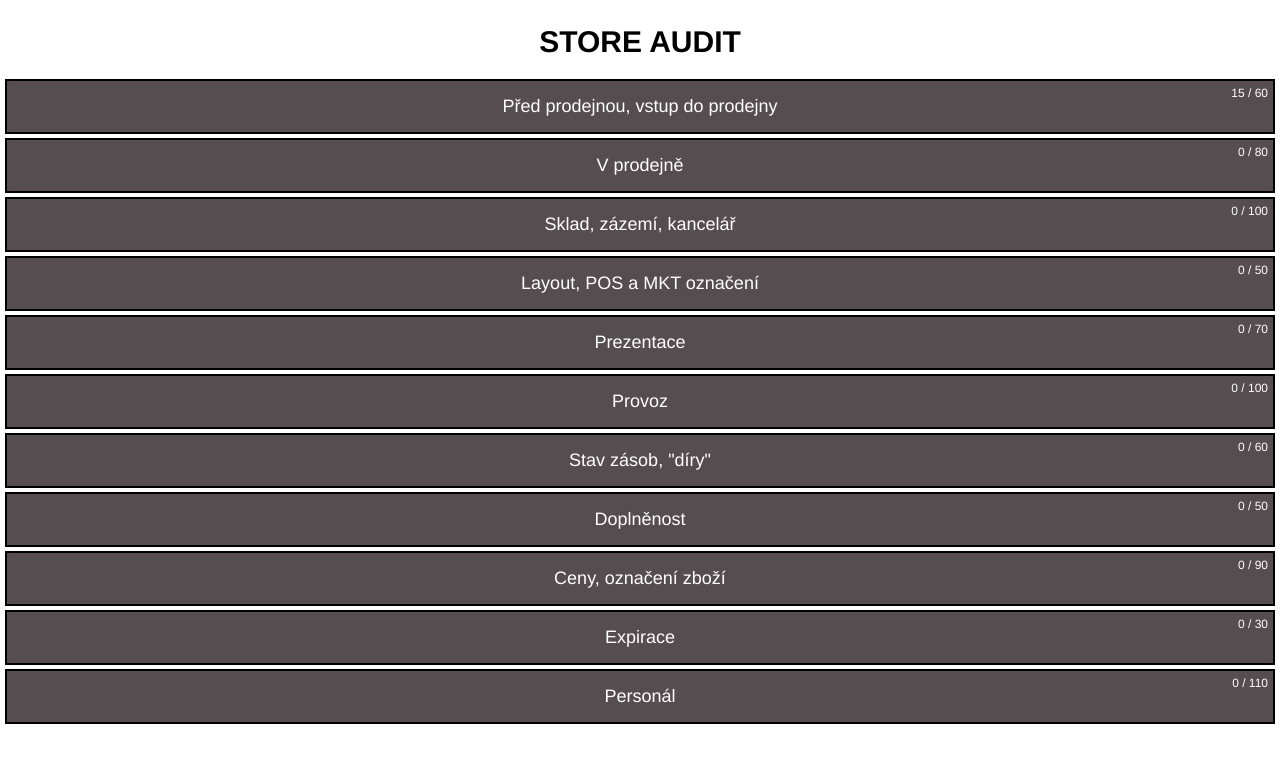
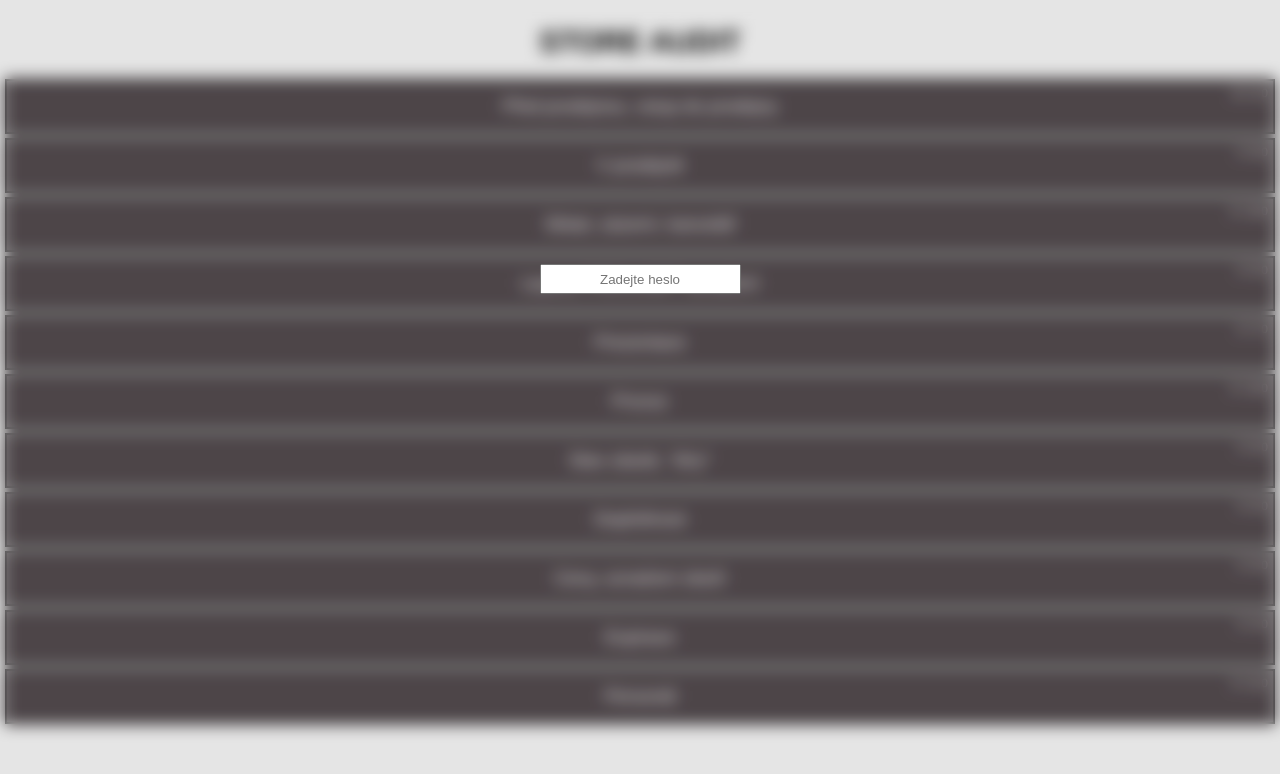
Before and after one commit to brojor/store-audit-mobile, a Vue app: page / in a window 1280 px wide. Shown: the top 774 px of the page. Built offline with nearby package versions, Linux system fonts and the light colour scheme.

Commit message:
přidáno heslo pro skrytí citlivých údajů

```diff
--- a/src/components/MyModal.vue
+++ b/src/components/MyModal.vue
@@ -1,8 +1,12 @@
 <template>
-  <div class="overlay" v-if="modal === id">
+  <div class="overlay" v-if="isOpen">
     <div class="dialog">
       <div class="title">Přidání poznámky</div>
-      <textarea v-model="message" placeholder="add multiple lines"></textarea>
+      <textarea
+        v-model="message"
+        placeholder="Zde stručně popište problém.."
+        rows="8"
+      ></textarea>
       <!--       <textarea
         v-model="textAreaText"
         placeholder="Zde stručně popiště problém.."
@@ -10,20 +14,29 @@
         id="bb"
         rows="10"
       ></textarea> -->
-      <button @click="$emit('submited', message)">Uložit</button>
+      <button @click="handleSubmit">Uložit</button>
     </div>
   </div>
 </template>
 
 <script>
+import EventBus from '@/eventBus';
+
 export default {
   name: 'MyModal',
-  props: ['katKey', 'pointKey', 'modal', 'id'],
+  props: ['isOpen'],
 
   data() {
     return {
       message: '',
     };
+  },
+  methods: {
+    handleSubmit() {
+      EventBus.$emit('commentAdded', this.message);
+      this.message = '';
+      this.$emit('close');
+    },
   },
 };
 </script>
--- /dev/null
+++ b/src/components/RootModal.vue
@@ -0,0 +1,37 @@
+<template>
+  <MyModal :isOpen="isOpen" :info="info" @close="handleClose"> </MyModal>
+</template>
+
+<script>
+import MyModal from '@/components/MyModal.vue';
+import EventBus from '../eventBus';
+
+export default {
+  name: 'RootModal',
+  components: { MyModal },
+  data() {
+    return {
+      isOpen: null,
+      info: null,
+    };
+  },
+  created() {
+    EventBus.$on('open', (info) => {
+      this.isOpen = true;
+      this.info = info;
+    });
+    document.addEventListener('keyup', this.handleKeyup);
+  },
+  beforeDestroy() {
+    document.removeEventListener('keyup', this.handleKeyup);
+  },
+  methods: {
+    handleClose() {
+      this.isOpen = false;
+    },
+    handleKeyup(e) {
+      if (e.keyCode === 27) this.handleClose();
+    },
+  },
+};
+</script>
--- a/src/components/StoreAudit.vue
+++ b/src/components/StoreAudit.vue
@@ -31,32 +31,33 @@
           >
             <p>{{ points[katKey][pointKey] }}</p>
             <!-- <p class="rt-idx">{{ weights[katKey][pointKey] }}</p> -->
-            <MyModal
-              :modal="modal"
-              :id="`${katKey}-${pointKey}`"
-              :katKey="katKey"
-              :pointKey="pointKey"
-            />
           </div>
         </div>
       </transition>
+    </div>
+    <RootModal></RootModal>
+    <div v-if="hiddeAll" class="secret">
+      <form @submit.prevent="unhide">
+        <input type="text" placeholder="Zadejte heslo" v-model="password" />
+      </form>
     </div>
   </main>
 </template>
 
 <script>
-import MyModal from '@/components/MyModal.vue';
+import RootModal from '@/components/RootModal.vue';
 import table from '../../dataStore';
 import { kategories, points, weights } from '../../names';
+import EventBus from '../eventBus';
 
 export default {
   name: 'StoreAudit',
-  components: {
-    MyModal,
-  },
+  components: { RootModal },
 
   data() {
     return {
+      hiddeAll: true,
+      password: '',
       modal: false,
       kategories,
       points,
@@ -66,9 +67,15 @@ export default {
       activeKategory: null,
       posX: {},
       touchTarget: null,
+      justEdited: {},
     };
   },
   methods: {
+    unhide() {
+      if (this.password.toLowerCase() === 'únor') {
+        this.hiddeAll = false;
+      }
+    },
     touchstart(index, event) {
       console.log(event);
       this.posX.start = event.touches[0].clientX;
@@ -112,14 +119,23 @@ export default {
         return acc;
       }, 0);
     },
-    swipedRigth(katKey, pointKey) {
-      this.table[katKey][pointKey].status = 'accept';
+    swipedRigth(kategory, point) {
+      this.table[kategory][point].status = 'accept';
     },
-    async swipedLeft(katKey, pointKey) {
-      this.table[katKey][pointKey].status = 'reject';
-      await new Promise((r) => setTimeout(r, 500));
-      this.modal = `${katKey}-${pointKey}`;
+    swipedLeft(kategory, point) {
+      this.table[kategory][point].status = 'reject';
+      // samostatná metoda?
+      this.justEdited = { kategory, point };
+      setTimeout(() => {
+        EventBus.$emit('open');
+      }, 500);
     },
+  },
+  created() {
+    EventBus.$on('commentAdded', (comment) => {
+      const { kategory, point } = this.justEdited;
+      this.table[kategory][point].note = comment;
+    });
   },
 };
 </script>
@@ -195,6 +211,24 @@ h1 {
   right: 0.5rem;
 }
 /*--component start--*/
-
+.secret {
+  position: fixed;
+  top: 0;
+  left: 0;
+  width: 100vw;
+  height: 100vh;
+  display: flex;
+  justify-content: center;
+  align-items: flex-start;
+  background-color: rgba(0, 0, 0, 0.1);
+  overflow: hidden;
+  backdrop-filter: blur(8px);
+}
+.secret input {
+  margin-top: 33vh;
+  height: 3rem;
+  padding: 1rem;
+  text-align: center;
+}
 /*--component end--*/
 </style>
--- /dev/null
+++ b/src/eventBus.js
@@ -0,0 +1,3 @@
+import Vue from 'vue';
+
+export default new Vue();
--- a/vue.config.js
+++ b/vue.config.js
@@ -1,6 +1,6 @@
 module.exports = {
   publicPath:
     process.env.NODE_ENV === 'production'
-      ? '/store-audit/'
+      ? '//'
       : '/',
 };
```
